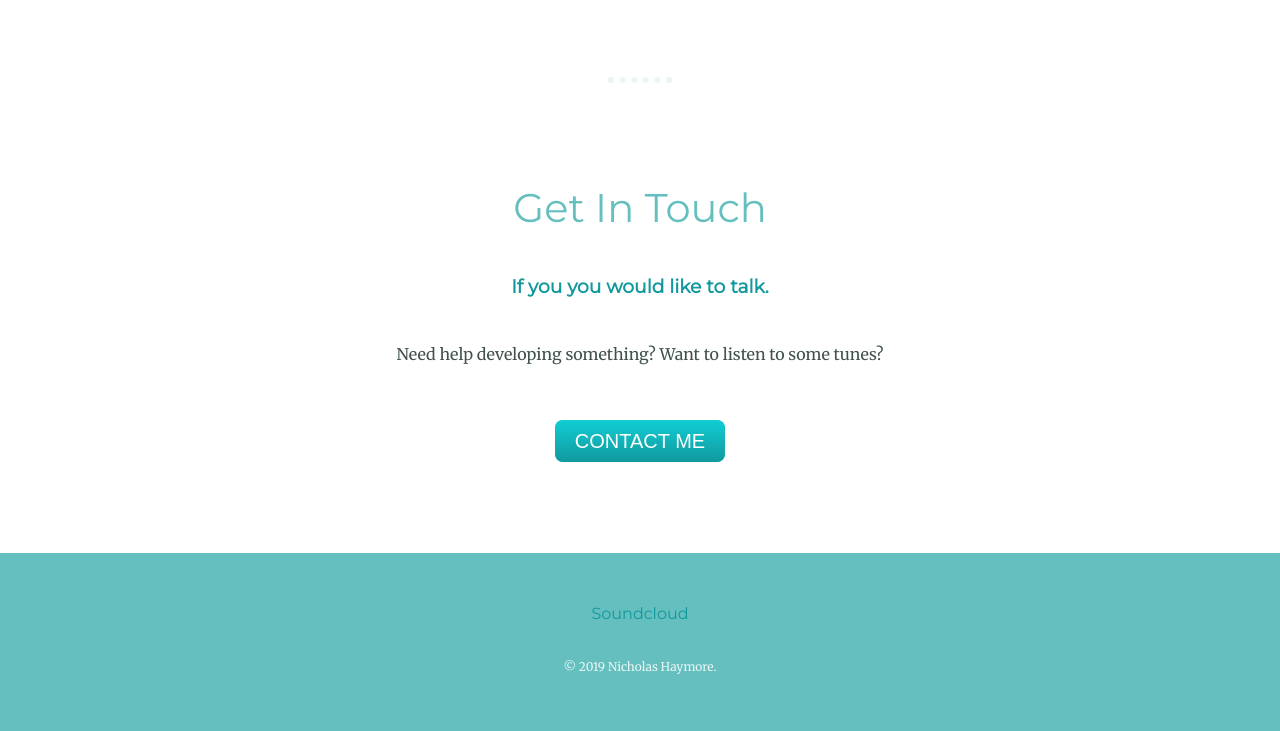
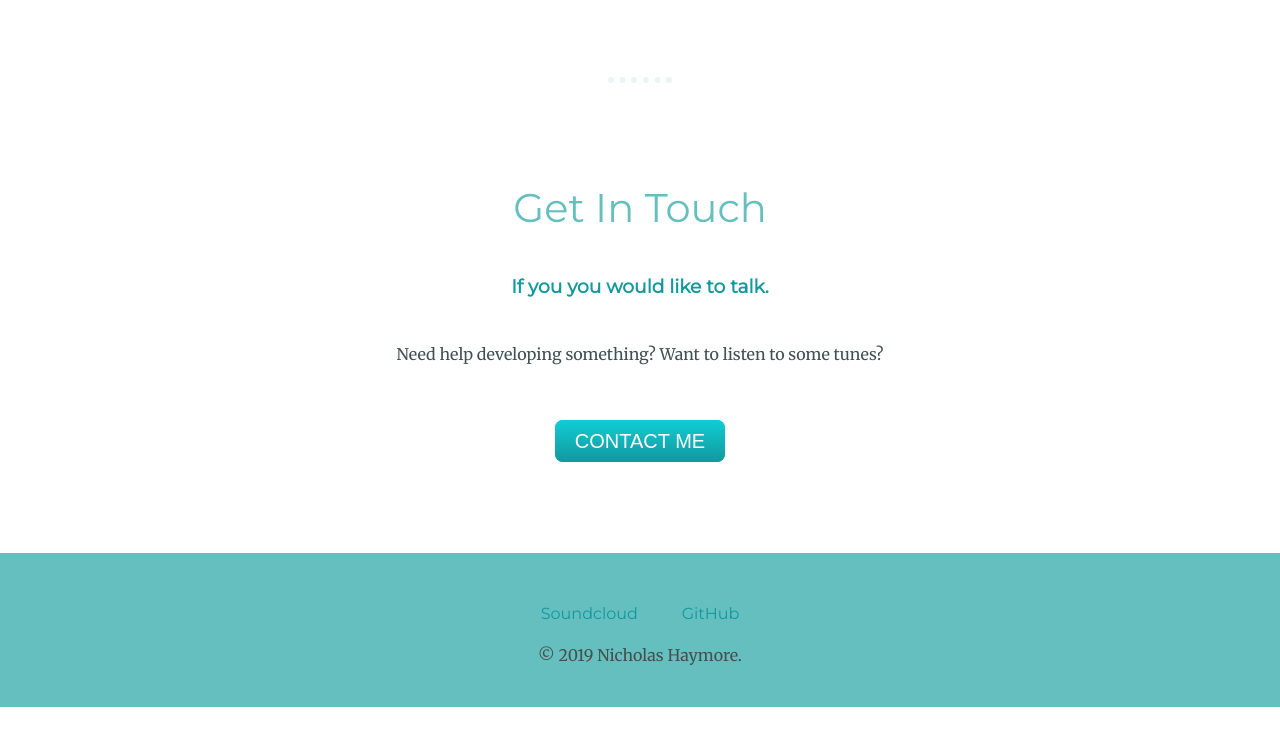
Before and after one commit to Alunar/testsite, a plain HTML site: page index.html in a window 1280 px wide. Shown: the part 2057-2788 px from the top of the page. After the commit the page ends 2764 px from the top, so only its background shows below. Drawn offline with Linux system fonts and the light colour scheme.

Commit message:
Add files via upload

```diff
--- a/index.html
+++ b/index.html
@@ -47,8 +47,9 @@
 
     <div class="bottom-container">
       <a class="footer-link" href="https://soundcloud.com/user-435006430">Soundcloud</a>
+      <a class="footer-link" href="https://github.com/Alunar">GitHub</a>
 
-      <p class="copyright">© 2019 Nicholas Haymore.</p>
+      <p class="cop">© 2019 Nicholas Haymore.</p>
     </div>
 
   </body>
```
